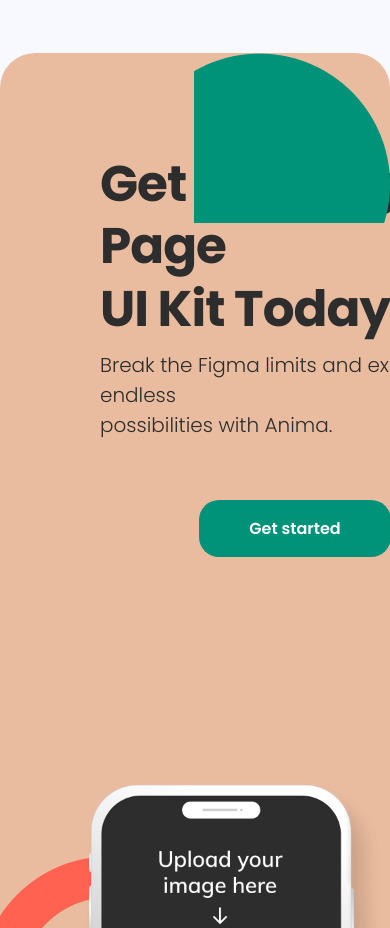
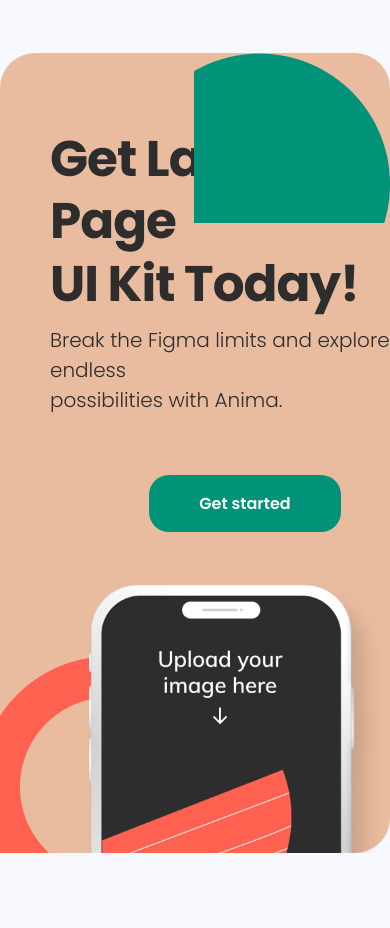
Before and after one commit to maket12/LandingPage, a plain HTML site: page index.html in a window 390 px wide. Shown: the part 9400-10328 px from the top of the page. Drawn offline with Linux system fonts and the light colour scheme.

Commit message:
Local changes

```diff
--- a/mobile.css
+++ b/mobile.css
@@ -197,14 +197,10 @@ footer {
     height: 408px;
     border-radius: 10%;
     background-color: white;
-    justify-content: space-around;
-    align-items: center;
-    text-align: center;
     box-shadow: 0 30px 40px rgba(10, 45, 200, 0.1); /* Лёгкая тень */
 }
 
 .feature-block a {
-    /* padding: 10px 20px; */
     font-size: 20px;
     font-weight: 600;
     border-radius: 15px;
@@ -555,15 +551,15 @@ footer {
 .UIKit{
     position: relative;
     width: 430px;
-    height: 1000px;
+    height: 800px;
     border-radius: 35px;
     background-color: #eabc9f;
 }
 
 .textUIKit{
     position: relative;
-    left: 100px;
-    top: 50px;
+    left: 50px;
+    top: 25px;
 }
 
 .UIKitTitle{
@@ -591,7 +587,6 @@ footer {
 .imgUIKit2{
     position: absolute;
     transform: rotate(180deg);
-
 }
 
 .imgUIKit3{
```
